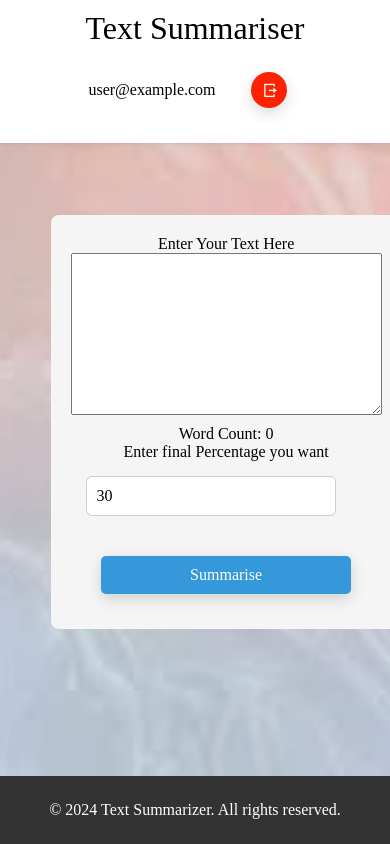
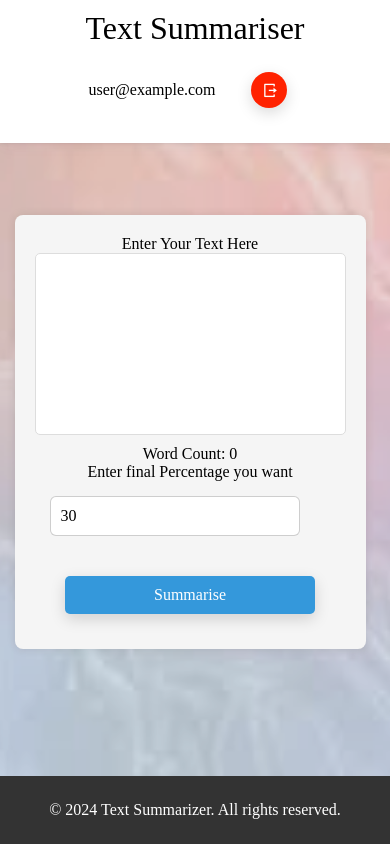
Before and after one commit to sebika123/Text_Summarise_Fronted, a React (Create React App) app: page /textbox in a window 390 px wide. Built offline with nearby package versions, Linux system fonts and the light colour scheme; no server answers; sample sign-in values are in the browser's storage.

Commit message:
textbox modification

```diff
--- a/src/Components/TextBox/Styles.css
+++ b/src/Components/TextBox/Styles.css
@@ -1,138 +1,10 @@
-/*
-
-:root{
-    --btn-clr: rgb(58, 143, 255);
-    --border-clr:rgba(100, 100, 100, 0.318);
-}
-
-#txt-box {
-    position: fixed;
-  top: 0;
-  left: 0;
-  right: 0;
-  padding: 0 10px;
-  width: 100%;
-  height: 100%;
-  background-image: url('./download.jpg');
-  background-size: cover;
-  background-position: center;
-  z-index: -1;
-}
-
-textarea{
-    resize: none;
-    width: 350px;
-    height: 250px;
-    outline: none;
-    border: transparent;
-    padding:5px 10px;
-    font-size: 14px;
-    font-weight: 500;
-
-}
 
 
-#output-area{
-    width: 350px;
-    border: 1px solid var(--border-clr);
-    height: 250px;
-    background-color: white;
-    font-size: 14px;
-    font-weight: 500;
-    margin: 10px;
-    text-overflow: clip;
+:root {
+    --primary-color: #3498db; /* Adjust primary color as needed */
+    --secondary-color: #2ecc71; /* Adjust secondary color as needed */
+    --text-color: #333; /* Adjust text color as needed */
   }
-
-
-#txt-area{
-    margin: 10px;
-}
-
-#txt-box #inp-box,#out-box{
-    display: flex;
-    align-items: center;
-    justify-content: center;
-    flex-direction: column;
-}
-
-label{
-    margin-bottom: 10px;
-    font-weight: 600;
-}
-
-#btn{
-    text-align: center;
-}
-
-#parent{
-    min-height: 100%;
-    display: flex;
-    justify-content: center;
-    align-items: center;
-    flex-direction: column;
-    padding: auto;
-    margin-top: 20vh;
-}
-
-#out-box{
-    margin-bottom: 70px;
-}
-
-#inp-box{
-    display: flex;
-    flex-direction: column;
-    align-items: center;
-    justify-content: center;
-}
-
-#content{
-    display: inline-block;
-    height: 100%;
-    width: 100%;
-    word-wrap: normal;
-    text-align: justify;
-    overflow-y: scroll;
-    padding:5px 10px;
-
-}
-
-@media screen and (max-width:450px) {
-    #txt-box{
-        flex-direction: column;
-    }
-
-    #inp-box,#out-box{
-        width: 90vw;
-    }
-
-    #parent{
-        align-items: center;
-        justify-content: center;
-        text-align: center;
-    }
-
-}
-
-@media screen and (max-width:750px) {
-    #txt-box{
-        flex-direction: column;
-    }
-
-    #inp-box,#out-box{
-        width: 90vw;
-    }
-
-    #parent{
-        align-items: center;
-        justify-content: center;
-        text-align: center;
-    }
-
-} */
-
-/* Styles.css */
-
-/* Styles.css */
 
   body {
     margin: 0;
@@ -155,9 +27,10 @@ body {
   #txt-box {
     display: flex;
     flex-direction: row;
-    width: 80%;
+    width: 100%;
     max-width: 1200px;
     margin: 0 auto;
+    margin-top: 20px;
   }
 
   #inp-box {
@@ -168,7 +41,12 @@ body {
     background-color: #f5f5f5;
     border-radius: 8px;
     margin-right: 10px;
+    box-shadow: 0 0 10px rgba(0, 0, 0, 0.1);
+
+    /* Added transition for smooth size change */
+    transition: flex 0.3s ease-in-out;
   }
+
   #out-box {
     flex: 1;
     display: flex;
@@ -176,26 +54,35 @@ body {
     padding: 20px;
     background-color: #f5f5f5;
     border-radius: 8px;
+    box-shadow: 0 0 10px rgba(0, 0, 0, 0.1);
     /* margin-left: 10px; */
+    /* Added transition for smooth size change */
+    transition: flex 0.3s ease-in-out;
   }
 
   #txt-area {
+    margin-bottom: 10px;
+    padding: 10px;
+    border: 1px solid #ddd;
+    border-radius: 5px;
+    font-size: 14px;
+    font-weight: 500;
+    resize: none;
+  }
+
+  #word-count {
+    margin-bottom: 10px;
+    color: var(--text-color);
+  }
+
+  #percentage-input {
     margin-bottom: 10px;
   }
 
   #btn {
     margin-top: 10px;
+    text-align: center;
   }
-
-  /* #out-box {
-    flex: 1;
-    display: flex;
-    flex-direction: column;
-    padding: 20px;
-    background-color: #f5f5f5;
-    border-radius: 8px;
-    margin-left: 10px;
-  } */
 
   #output-area {
     margin-top: 10px;
@@ -203,18 +90,44 @@ body {
     flex-direction: column;
   }
 
-
   #content {
     display: inline-block;
     height: 100%;
     width: 100%;
-    word-wrap: normal;
+    word-wrap: break-word;
     text-align: justify;
     overflow-y: scroll;
-    padding: 5px 10px;
+    padding: 15px;
+    border: 1px solid #ddd;
+    border-radius: 8px;
+    font-size: 16px;
+    font-weight: 500;
   }
 
+  /* Media queries for responsiveness */
   @media screen and (max-width: 450px) {
+    #txt-box {
+      flex-direction: column;
+    }
+
+    #inp-box,
+    #out-box {
+      width: 90vw;
+    }
+
+    #parent {
+      align-items: center;
+      justify-content: center;
+      text-align: center;
+      display: flex;
+      flex-direction: column;
+      align-items: center;
+      justify-content: center;
+      min-height: 100vh;
+    }
+  }
+
+  @media screen and (max-width: 750px) {
     #txt-box {
       flex-direction: column;
     }
@@ -231,38 +144,12 @@ body {
     }
   }
 
-  @media screen and (max-width: 750px) {
-    #txt-box {
-      flex-direction: column;
-    }
-
-    #inp-box,
-    #out-box {
-      width: 90vw; }
-
-      #parent {
-        align-items: center;
-        justify-content: center;
-        text-align: center;
-      }
-    }
-
   .footer {
-        margin-top: auto; /* Push the footer to the bottom */
+    margin-top: auto;
+    /* Push the footer to the bottom */
     text-align: center;
     padding: 10px;
-        background-color: rgba(51, 51, 51, 0.8); /* Adjust the background color and opacity */
+    background-color: rgba(51, 51, 51, 0.8);
+    /* Adjust the background color and opacity */
     color: #fff;
   }
-
-
-  /* .footer {
-    position: fixed;
-    bottom: 0;
-    left: 0;
-    width: 100%;
-    background-color: #333;
-    color: #fff;
-    text-align: center;
-    padding: 10px;
-  } */
--- a/src/Components/TextBox/TextBox.jsx
+++ b/src/Components/TextBox/TextBox.jsx
@@ -118,10 +118,10 @@ const TextBox = () => {
     <div id="parent">
       <div id="txt-box">
         <form id="inp-box" onSubmit={handleSubmit}>
-          <label htmlFor="">Enter Your Text Here</label>
+        <div> <label htmlFor="">Enter Your Text Here</label></div>
           <textarea cols="50" rows="10" id="txt-area" onChange={handleChange}></textarea>
-          <div>Word Count: {inputWordCount}</div>
-          <label htmlFor="">Enter final Percentage you want</label>
+          <div> Word Count: {inputWordCount}</div>
+        <div> <label htmlFor="">Enter final Percentage you want</label></div>
           <input type="number" min="1" max="99" value={percentage} onChange={handlePercentageChange} />
           <div id="btn">
             <button type="submit">Summarise</button>
```
Lines whose indentation alone changed are shown as unchanged.
